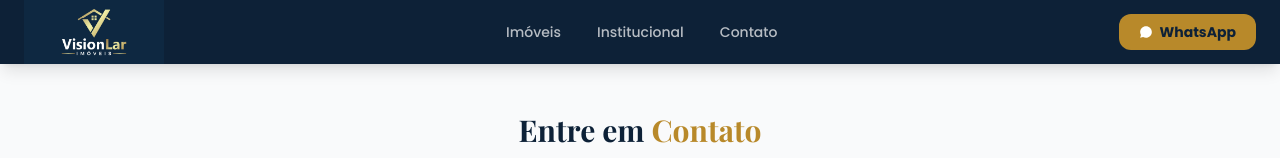
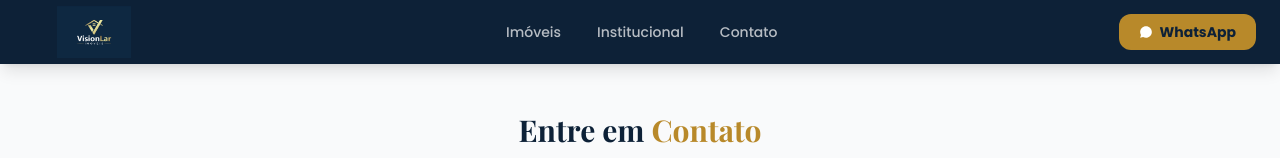
Before and after one commit to visionlarimoveis/visionlar-imoveis, a Next.js app: page /site/contato in a window 1280 px wide. Shown: the top 158 px of the page. Built offline with nearby package versions, Linux system fonts and the light colour scheme; no server answers; the database is empty; a web font is replaced by a local one.

Commit message:
fix: duplicate style attribute contato page

```diff
--- a/app/site/contato/page.tsx
+++ b/app/site/contato/page.tsx
@@ -30,7 +30,7 @@ function Nav() {
     <nav className="bg-[#0D2137] sticky top-0 z-50 shadow-lg">
       <div className="px-6 flex items-center justify-between" style={{ height: "64px", overflow: "hidden" }}>
         <Link href="/site/imoveis" className="flex items-center">
-          <Image src="/logo.png" alt="VisionLar" width={140} height={48} className="object-contain" style={{maxHeight:"52px"}} style={{ display: 'block' }} />
+          <Image src="/logo.png" alt="VisionLar" width={140} height={48} className="object-contain" style={{maxHeight:"52px", display:"block"}} />
         </Link>
         <div className="hidden md:flex gap-1">
           {[['Imóveis','/site/imoveis'],['Institucional','/site/institucional'],['Contato','/site/contato']].map(([l,h])=>(
```
